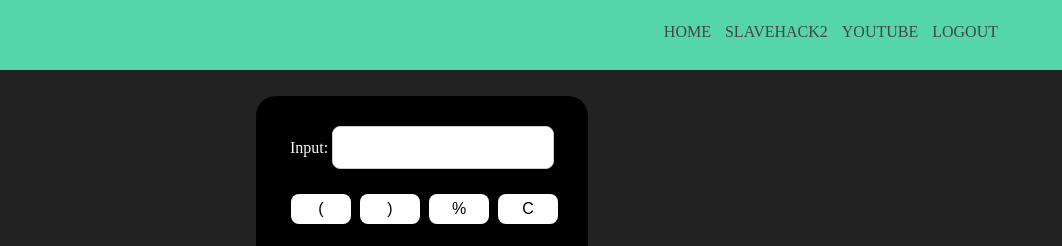
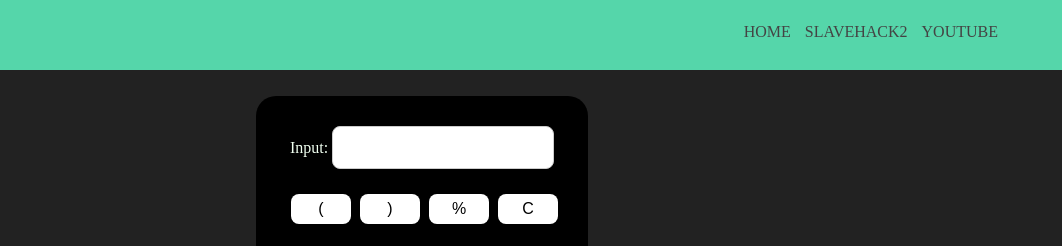
Before and after one commit to BroIAMgudd/BroIAMgudd.github.io, a plain HTML site: page GoodCalc.html in a window 1280 px wide. Shown: the top 246 px of the page, 218-1280 px from the left. Drawn offline with Linux system fonts and the light colour scheme.

Commit message:
Update GoodCalc.html

```diff
--- a/GoodCalc.html
+++ b/GoodCalc.html
@@ -15,7 +15,6 @@
             <li><a href="https://higuyss.github.io">Home</a></li>
             <li><a href="https://www.slavehack2.com" target="_blank">Slavehack2</a></li>
             <li><a href="https://www.youtube.com" target="_blank">Youtube</a></li>
-            <li><a href="http://192.168.8.71:4000/Learning-PHP/logout.php">Logout</a></li>
           </ul>
         </nav>
       </div>
```
